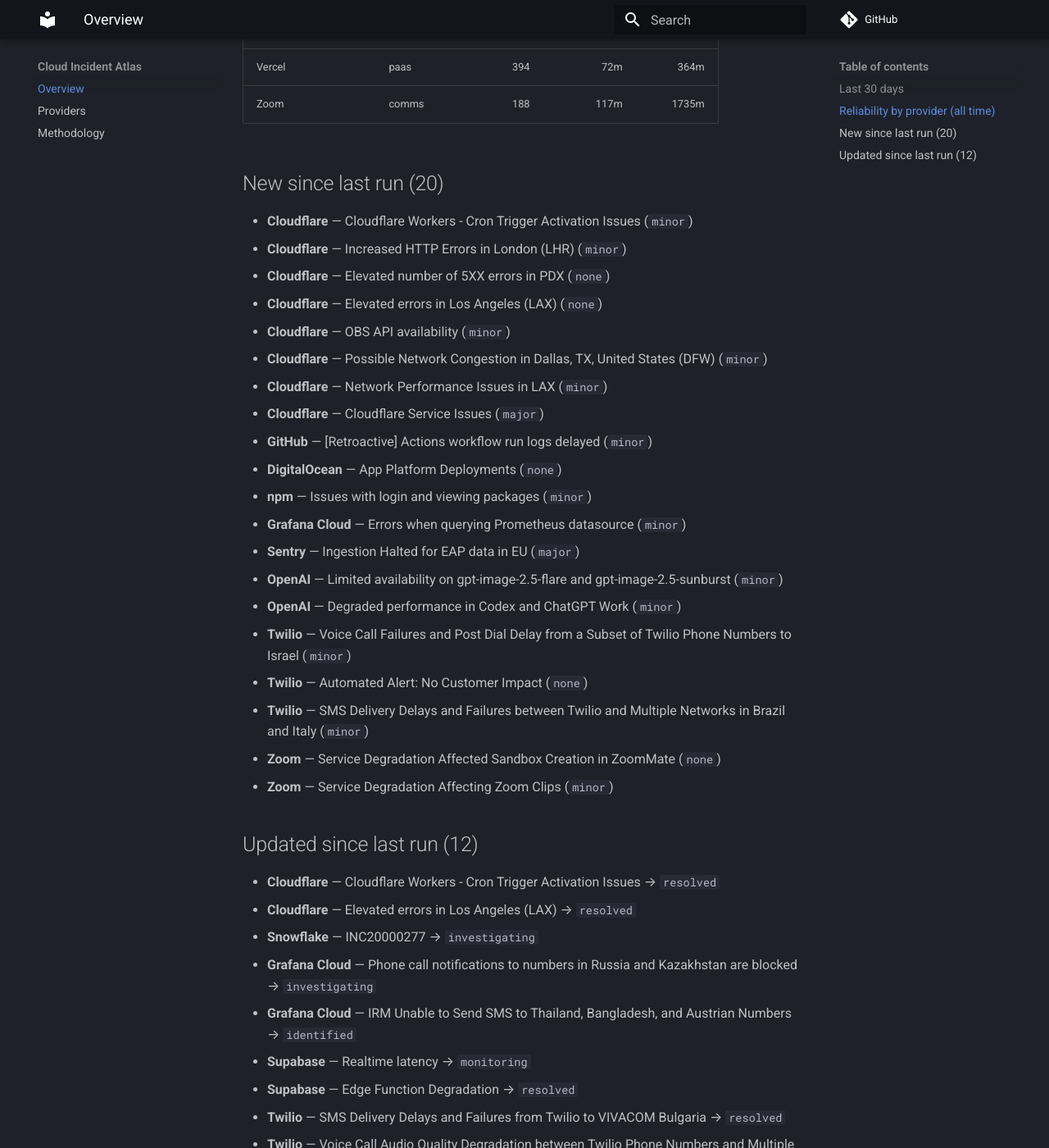
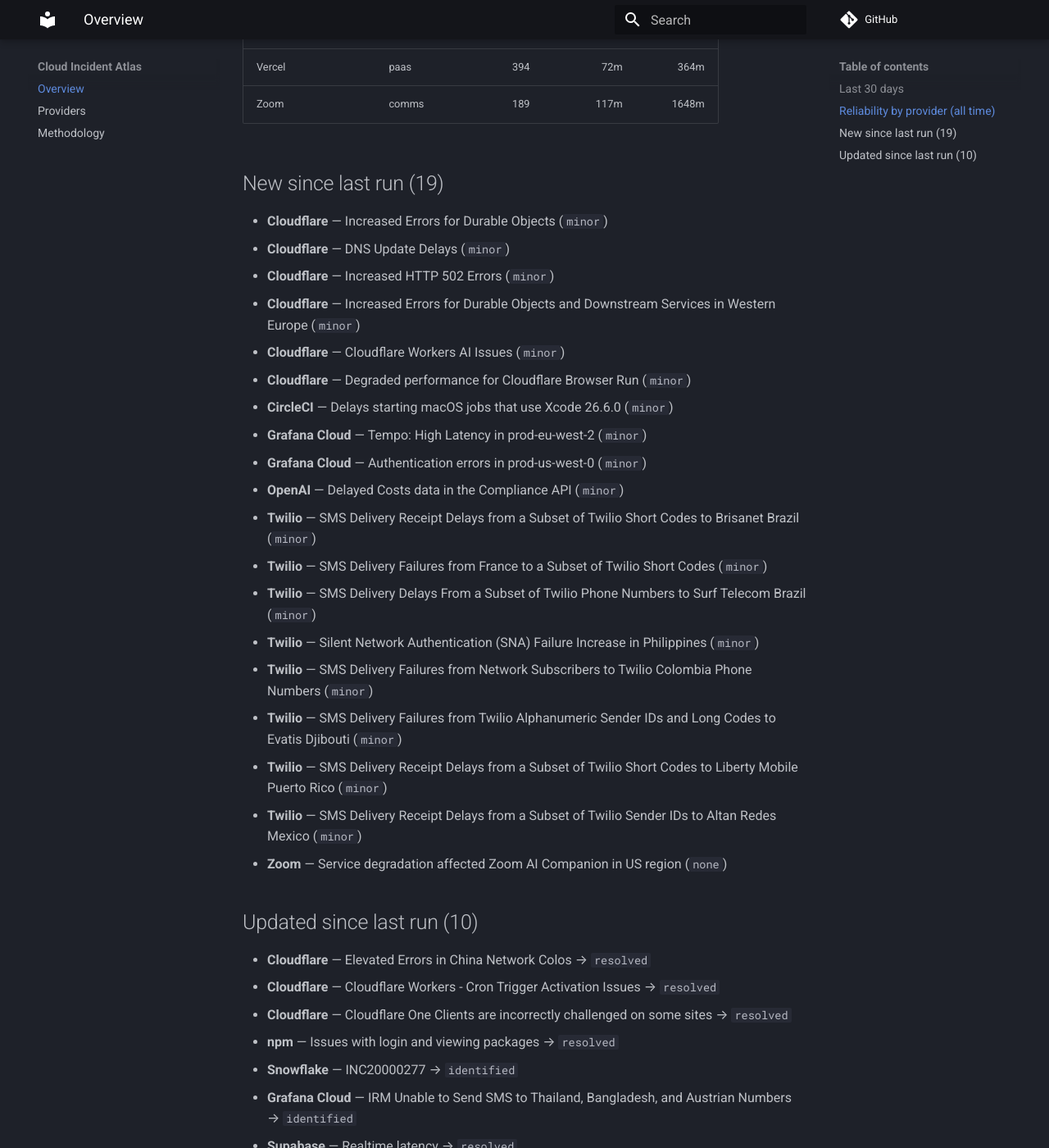
Before and after one commit to ayushgupta07xx/cloud-incident-atlas, an MkDocs documentation site: the page built from docs/index.md, in a window 1280 px wide and 1400 px high, scrolled down 1479 px. Shown: the whole window at 82% size. Built offline with MkDocs 1.6.1 and Material for MkDocs 9.7.7, drawn with Linux system fonts in a browser that asks for light colours; comment, search, counter and statistics services are not loaded; some of the changed text lies outside the part shown.

Commit message:
docs: refresh digest and charts
Regenerated from the corpus by the ingest pipeline.

Run: https://github.com/ayushgupta07xx/cloud-incident-atlas/actions/runs/38763308492

Co-authored-by: github-actions[bot] <41898282+github-actions[bot]@users.noreply.github.com>

```diff
--- a/docs/index.md
+++ b/docs/index.md
@@ -23,57 +23,54 @@
 | Elastic Cloud | observability | 260 | 192m | 1543m |
 | Google Cloud Platform | cloud | 7 | 640m | — |
 | GitHub | devtools | 637 | 67m | 292m |
-| Grafana Cloud | observability | 775 | 90m | 1133m |
+| Grafana Cloud | observability | 777 | 90m | 1133m |
 | HashiCorp Cloud | devtools | 40 | 178m | 1647m |
 | MongoDB Atlas | data | 278 | 120m | 1406m |
 | Netlify | paas | 225 | 38m | 189m |
 | New Relic | observability | 108 | 63m | 311m |
-| npm | devtools | 65 | 105m | 349m |
-| OpenAI | ai | 110 | 108m | 594m |
+| npm | devtools | 65 | 107m | 347m |
+| OpenAI | ai | 111 | 108m | 594m |
 | Sentry | observability | 343 | 86m | 362m |
 | Snowflake | data | 204 | 118m | 592m |
-| Supabase | paas | 441 | 153m | 1272m |
-| Twilio | comms | 11105 | 270m | 1095m |
+| Supabase | paas | 441 | 154m | 1327m |
+| Twilio | comms | 11113 | 270m | 1094m |
 | Vercel | paas | 394 | 72m | 364m |
-| Zoom | comms | 188 | 117m | 1735m |
+| Zoom | comms | 189 | 117m | 1648m |
 
-## New since last run (20)
+## New since last run (19)
 
-- **Cloudflare** — Cloudflare Workers - Cron Trigger Activation Issues (`minor`)
-- **Cloudflare** — Increased HTTP Errors in London (LHR) (`minor`)
-- **Cloudflare** — Elevated number of 5XX errors in PDX (`none`)
-- **Cloudflare** — Elevated errors in Los Angeles (LAX) (`none`)
-- **Cloudflare** — OBS API availability (`minor`)
-- **Cloudflare** — Possible Network Congestion in Dallas, TX, United States (DFW) (`minor`)
-- **Cloudflare** — Network Performance Issues in LAX (`minor`)
-- **Cloudflare** — Cloudflare Service Issues (`major`)
-- **GitHub** — [Retroactive] Actions workflow run logs delayed (`minor`)
-- **DigitalOcean** — App Platform Deployments (`none`)
-- **npm** — Issues with login and viewing packages (`minor`)
-- **Grafana Cloud** — Errors when querying Prometheus datasource (`minor`)
-- **Sentry** — Ingestion Halted for EAP data in EU (`major`)
-- **OpenAI** — Limited availability on gpt-image-2.5-flare and gpt-image-2.5-sunburst (`minor`)
-- **OpenAI** — Degraded performance in Codex and ChatGPT Work (`minor`)
-- **Twilio** — Voice Call Failures and Post Dial Delay from a Subset of Twilio Phone Numbers to Israel (`minor`)
-- **Twilio** — Automated Alert: No Customer Impact (`none`)
-- **Twilio** — SMS Delivery Delays and Failures between Twilio and Multiple Networks in Brazil and Italy (`minor`)
-- **Zoom** — Service Degradation Affected Sandbox Creation in ZoomMate (`none`)
-- **Zoom** — Service Degradation Affecting Zoom Clips (`minor`)
+- **Cloudflare** — Increased Errors for Durable Objects (`minor`)
+- **Cloudflare** — DNS Update Delays (`minor`)
+- **Cloudflare** — Increased HTTP 502 Errors (`minor`)
+- **Cloudflare** — Increased Errors for Durable Objects and Downstream Services in Western Europe (`minor`)
+- **Cloudflare** — Cloudflare Workers AI Issues (`minor`)
+- **Cloudflare** — Degraded performance for Cloudflare Browser Run (`minor`)
+- **CircleCI** — Delays starting macOS jobs that use Xcode 26.6.0 (`minor`)
+- **Grafana Cloud** — Tempo: High Latency in prod-eu-west-2 (`minor`)
+- **Grafana Cloud** — Authentication errors in prod-us-west-0 (`minor`)
+- **OpenAI** — Delayed Costs data in the Compliance API (`minor`)
+- **Twilio** — SMS Delivery Receipt Delays from a Subset of Twilio Short Codes to Brisanet Brazil (`minor`)
+- **Twilio** — SMS Delivery Failures from France to a Subset of Twilio Short Codes (`minor`)
+- **Twilio** — SMS Delivery Delays From a Subset of Twilio Phone Numbers to Surf Telecom Brazil (`minor`)
+- **Twilio** — Silent Network Authentication (SNA) Failure Increase in Philippines (`minor`)
+- **Twilio** — SMS Delivery Failures from Network Subscribers to Twilio Colombia Phone Numbers (`minor`)
+- **Twilio** — SMS Delivery Failures from Twilio Alphanumeric Sender IDs and Long Codes to Evatis Djibouti (`minor`)
+- **Twilio** — SMS Delivery Receipt Delays from a Subset of Twilio Short Codes to Liberty Mobile Puerto Rico (`minor`)
+- **Twilio** — SMS Delivery Receipt Delays from a Subset of Twilio Sender IDs to Altan Redes Mexico (`minor`)
+- **Zoom** — Service degradation affected Zoom AI Companion in US region (`none`)
 
-## Updated since last run (12)
+## Updated since last run (10)
 
+- **Cloudflare** — Elevated Errors in China Network Colos → `resolved`
 - **Cloudflare** — Cloudflare Workers - Cron Trigger Activation Issues → `resolved`
-- **Cloudflare** — Elevated errors in Los Angeles (LAX) → `resolved`
-- **Snowflake** — INC20000277 → `investigating`
-- **Grafana Cloud** — Phone call notifications to numbers in Russia and Kazakhstan are blocked → `investigating`
+- **Cloudflare** — Cloudflare One Clients are incorrectly challenged on some sites → `resolved`
+- **npm** — Issues with login and viewing packages → `resolved`
+- **Snowflake** — INC20000277 → `identified`
 - **Grafana Cloud** — IRM Unable to Send SMS to Thailand, Bangladesh, and Austrian Numbers → `identified`
-- **Supabase** — Realtime latency → `monitoring`
-- **Supabase** — Edge Function Degradation → `resolved`
-- **Twilio** — SMS Delivery Delays and Failures from Twilio to VIVACOM Bulgaria → `resolved`
-- **Twilio** — Voice Call Audio Quality Degradation between Twilio Phone Numbers and Multiple Networks in Brazil → `resolved`
-- **Twilio** — Voice Call Failures between a Subset of Twilio South Africa Phone Numbers and Multiple Networks in South Africa → `resolved`
-- **Twilio** — Voice Call Post Dial Delay From a Subset of Twilio Phone Numbers to Thailand → `identified`
-- **Google Cloud Platform** — Google Cloud Storage (GCS) customers experienced elevated latencies and error rates when performing upload or write operations. → `resolved`
+- **Supabase** — Realtime latency → `resolved`
+- **Twilio** — Voice Call Failures and Post Dial Delay from Twilio Phone Numbers to Israel → `resolved`
+- **Twilio** — Voice Call Post Dial Delay from Twilio Phone Numbers to Thailand → `identified`
+- **Zoom** — Service Degradation Affecting Zoom Clips → `resolved`
 
 ---
 
```
Also changed, not shown: other parts of docs/index.md (+4 -4 lines), README.md (+5 -11 lines), docs/providers.md (+12 -12 lines), docs/img/mttr.svg, docs/img/timeline.svg.
